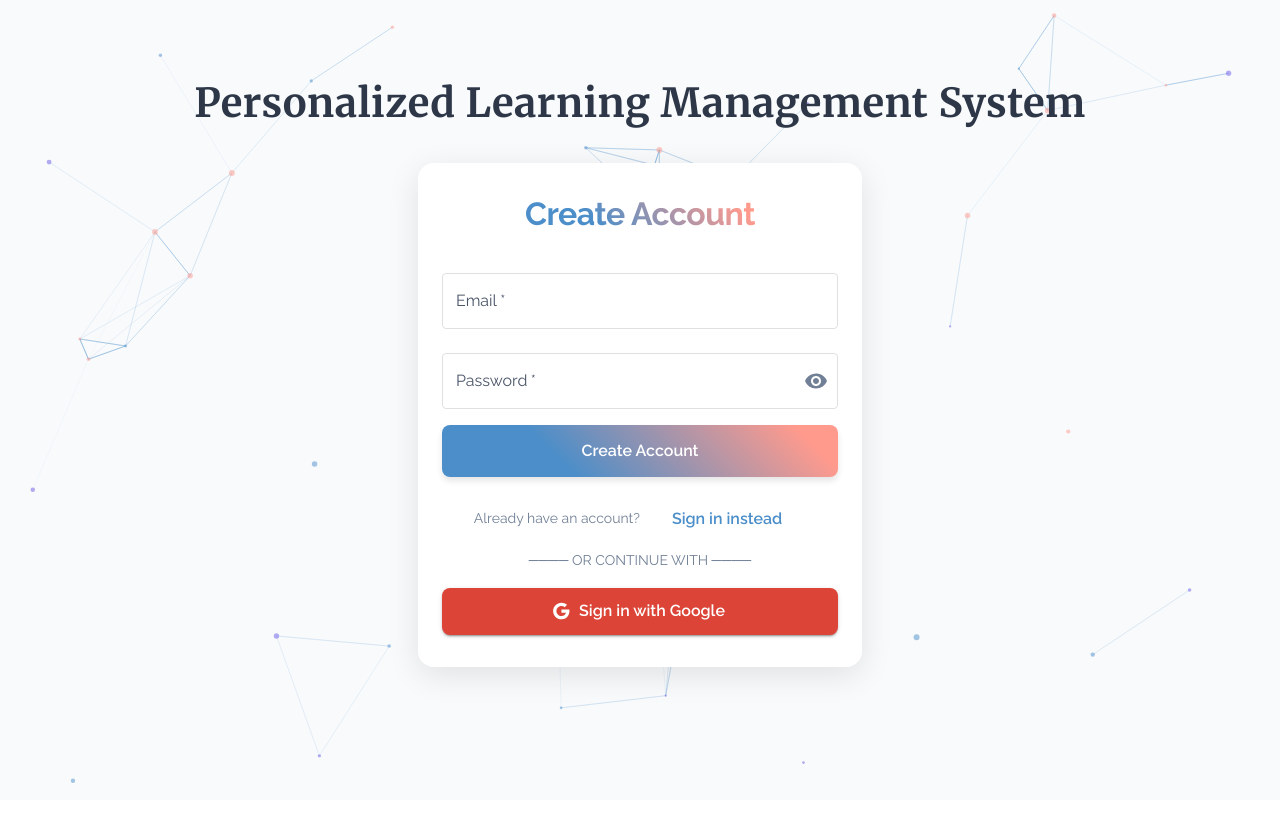
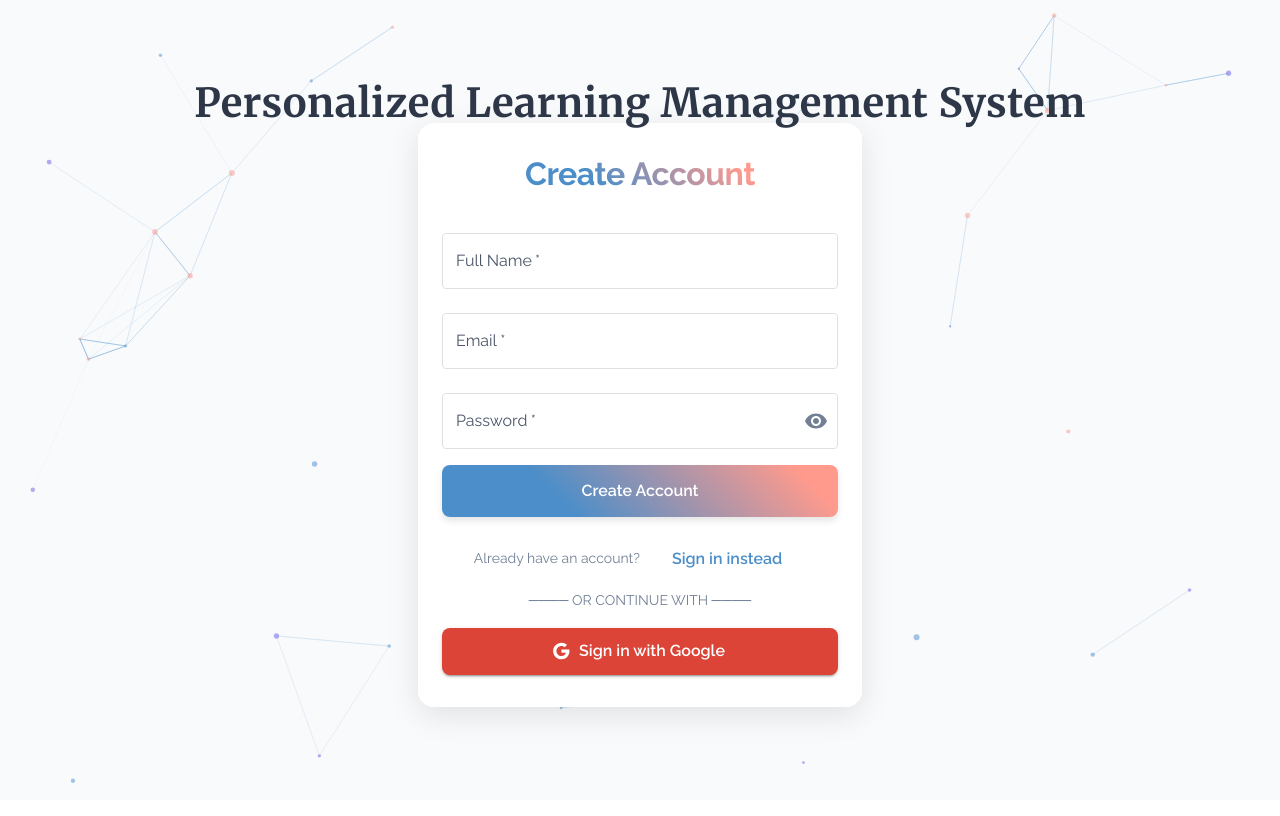
Before and after one commit to Har1Prasaath/Personalized-Learning-Management-System, a React (Create React App) app in the folder frontend/: page / in a window 1280 px wide. Both pictures are taken after a click on the button "Sign up instead". Built offline with nearby package versions, Linux system fonts and the light colour scheme; no server answers.

Commit message:
Auth page Changes

```diff
--- a/frontend/src/components/Auth.js
+++ b/frontend/src/components/Auth.js
@@ -4,7 +4,8 @@ import {
   createUserWithEmailAndPassword,
   signInWithPopup,
   GoogleAuthProvider,
-  sendPasswordResetEmail
+  sendPasswordResetEmail,
+  updateProfile
 } from 'firebase/auth';
 import { auth, db } from '../firebase';
 import { useNavigate } from 'react-router-dom';
@@ -39,6 +40,7 @@ const fadeIn = keyframes`
 export default function Auth() {
   const [email, setEmail] = useState('');
   const [password, setPassword] = useState('');
+  const [name, setName] = useState(''); // Add this line for name state
   const [isLogin, setIsLogin] = useState(true);
   const [showPassword, setShowPassword] = useState(false);
   const [forgotPasswordOpen, setForgotPasswordOpen] = useState(false);
@@ -68,9 +70,14 @@ export default function Auth() {
         const userCredential = await createUserWithEmailAndPassword(auth, email, password);
         const user = userCredential.user;
 
+        // Update user profile with the name
+        await updateProfile(user, {
+          displayName: name
+        });
+
         await setDoc(doc(db, 'users', user.uid), {
           email: user.email,
-          displayName: user.displayName || '',
+          displayName: name,
           photoURL: user.photoURL || '',
           role: 'user',
           createdAt: new Date(),
@@ -168,6 +175,26 @@ export default function Auth() {
         )}
 
         <form onSubmit={handleAuth} style={{ width: '100%' }}>
+          {!isLogin && (
+            <TextField
+              fullWidth
+              margin="normal"
+              label="Full Name"
+              variant="outlined"
+              required
+              sx={{
+                backgroundColor: 'rgba(255, 255, 255, 0.9)',
+                borderRadius: 2,
+                '& .MuiOutlinedInput-root': {
+                  '& fieldset': { borderColor: '#E0E0E0' },
+                  '&:hover fieldset': { borderColor: '#4B8EC9' },
+                  '&.Mui-focused fieldset': { borderColor: '#4B8EC9' }
+                }
+              }}
+              onChange={(e) => setName(e.target.value)}
+            />
+          )}
+
           <TextField
             fullWidth
             margin="normal"
--- a/frontend/src/components/Header.js
+++ b/frontend/src/components/Header.js
@@ -83,18 +83,30 @@ export default function Header() {
             }}
             onClick={handleProfileClick}
           >
-            {auth.currentUser?.photoURL && (
+            {/* Always show avatar with fallback for users without photos */}
             <Box sx={{
               border: '2px solid transparent',
               borderRadius: '50%',
               background: 'linear-gradient(225deg, #4B8EC9, rgb(212, 139, 129)) border-box',
               padding: '2px'
             }}>
+              {auth.currentUser?.photoURL ? (
                 <Avatar src={auth.currentUser.photoURL} sx={{ width: 36, height: 36, border: '2px solid white' }} />
+              ) : (
+                <Avatar sx={{
+                  width: 36,
+                  height: 36,
+                  border: '2px solid white',
+                  bgcolor: '#4B8EC9',
+                  color: 'white',
+                  fontWeight: 'bold'
+                }}>
+                  {auth.currentUser?.email?.charAt(0).toUpperCase() || 'U'}
+                </Avatar>
+              )}
             </Box>
-            )}
             <Typography variant="subtitle1" sx={{ color: 'white', fontFamily: 'Poppins, sans-serif', fontWeight: 500 }}>
-              {auth.currentUser?.displayName}
+              {auth.currentUser?.displayName || auth.currentUser?.email?.split('@')[0] || 'User'}
             </Typography>
           </Box>
 
```
Lines whose indentation alone changed are shown as unchanged.
